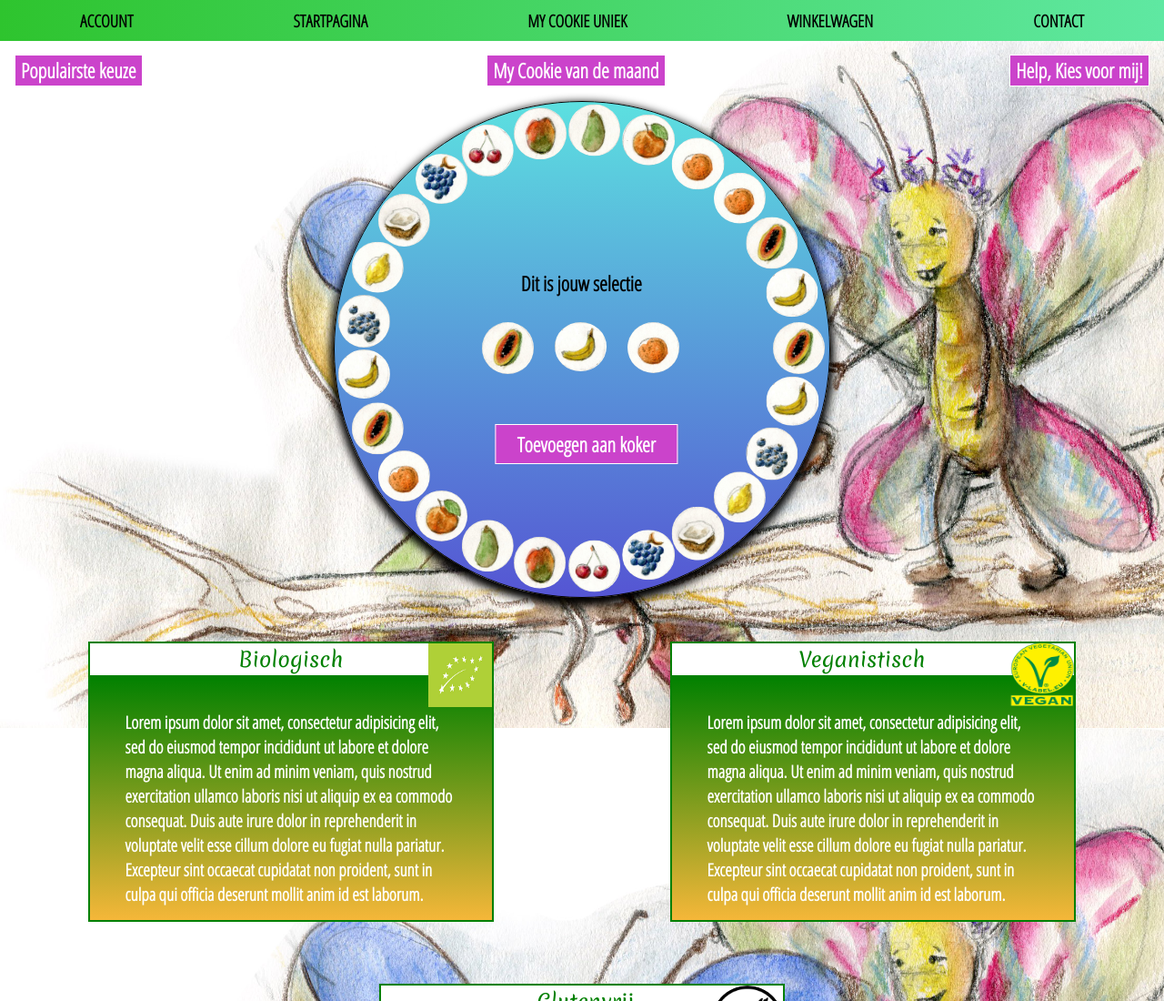
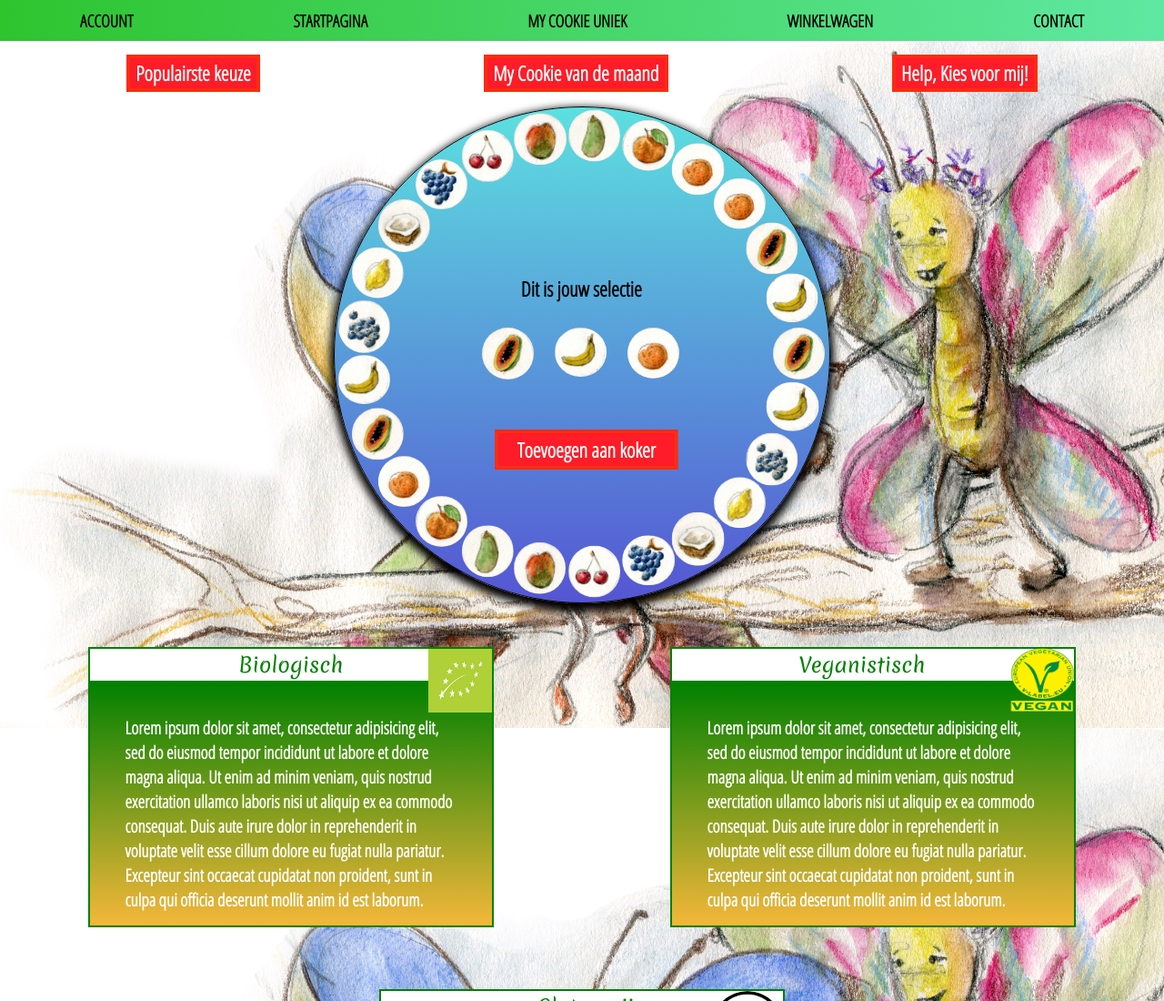
Before and after one commit to fluflux/MyCookie-Frontend, a plain HTML site: page index.html in a window 1280 px wide. Shown: the top 1100 px of the page at 91% size. Drawn offline with Linux system fonts and the light colour scheme; a web font is replaced by a local one.

Commit message:
Update css_style.css

```diff
--- a/css_style.css
+++ b/css_style.css
@@ -201,8 +201,8 @@ body {
 
 
 .button {
-background-color: #CB43CB;
-border:solid white 1px;
+background-color: #FD1C27;
+border: solid 4px #FC2C11;
 color: white;
 font-family: 'Open Sans Condensed', sans-serif;
 font-size: 1.4em;
@@ -221,6 +221,7 @@ transition: all 0.3s;
   display: flex;
   justify-content: center;
   justify-content: space-between;
+  justify-content: space-around;
   margin: 1em;
 }
 /*
```
